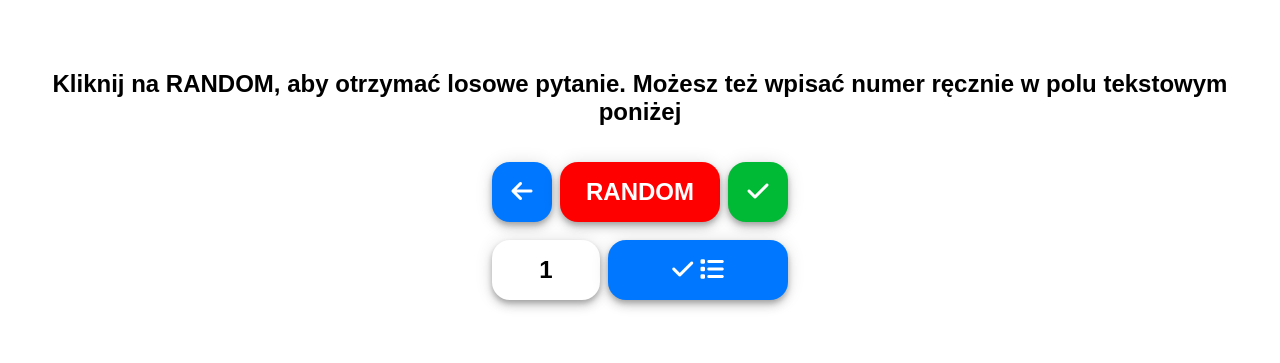
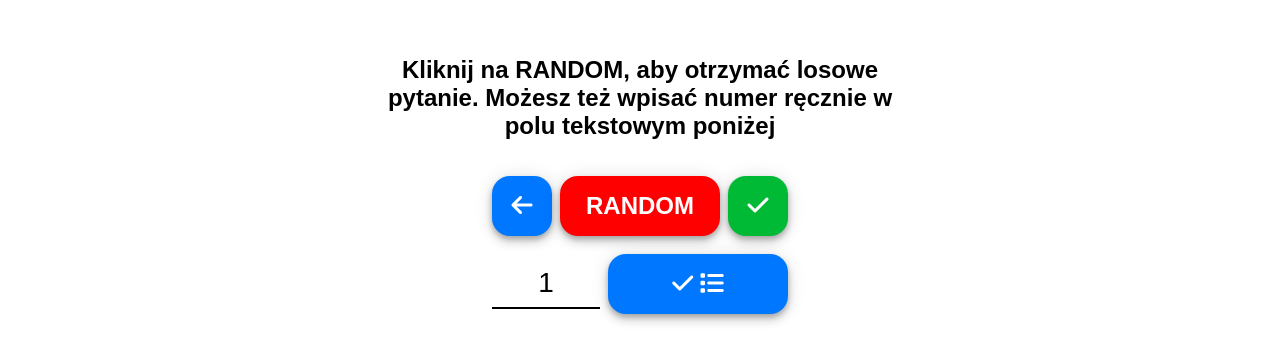
Before and after one commit to Vaskovskied/karta-Polaka-pytania-app, a plain HTML site: page index.html in a window 1280 px wide. Shown: the part 233-596 px from the top of the page. Drawn offline with Linux system fonts and the light colour scheme.

Commit message:
Add files via upload

```diff
--- a/app.js
+++ b/app.js
@@ -381,6 +381,7 @@ doneListBtn.addEventListener('click', () => {
             const number = btn.parentNode.firstChild.firstChild.innerText;
             btn.parentNode.parentNode.removeChild(btn.parentNode);
             localStorage.removeItem(number);
+            amountDone.innerText = `${localStorage.length}/313`;
         })
     })
 
--- a/index.html
+++ b/index.html
@@ -27,7 +27,7 @@
     </div>
     <div class="button-container">
         <form name="numberForm">
-            <input name="inputNumber" type="number" min="1" max="313" value="1" placeholder="1-313" class="btn inputNumber">
+            <input name="inputNumber" type="number" min="1" max="313" value="1" placeholder="1-313" class="inputNumber">
             <input name="submitNumber" type="submit" value="&#129046;" class="btn inputSubmit">
         </form>
         <button class="btn done-list-btn"><i class="fa-solid fa-check"></i> <i class="fa-solid fa-list"></i></button>
--- a/styles.css
+++ b/styles.css
@@ -20,6 +20,7 @@ body {
 
 .question-container {
     width: 100vw;
+    max-width: 600px;
     padding: 1rem 2rem;
 }
 
@@ -93,10 +94,20 @@ input[type='number'] {
     cursor: auto;
     background-color: #fff;
     color: #000;
-    height: 60px;
+    height: 50px;
     width: 108px;
-    padding: 1rem;
+    padding: 8px;
+    font-size: 28px;
     text-align: center;
+    outline: none;
+    border-top: none;
+    border-left: none;
+    border-right: none;
+    border-bottom: solid 2px #000;
+}
+
+.inputNumber:focus {
+    outline: none;
 }
 
 .inputSubmit {
@@ -186,7 +197,7 @@ input[type='number'] {
     width: 40px;
     min-width: 40px;
     min-height: 40px;
-    border-radius: 18px;
+    border-radius: 50%;
 }
 
 .done-btn-delete p {
```
